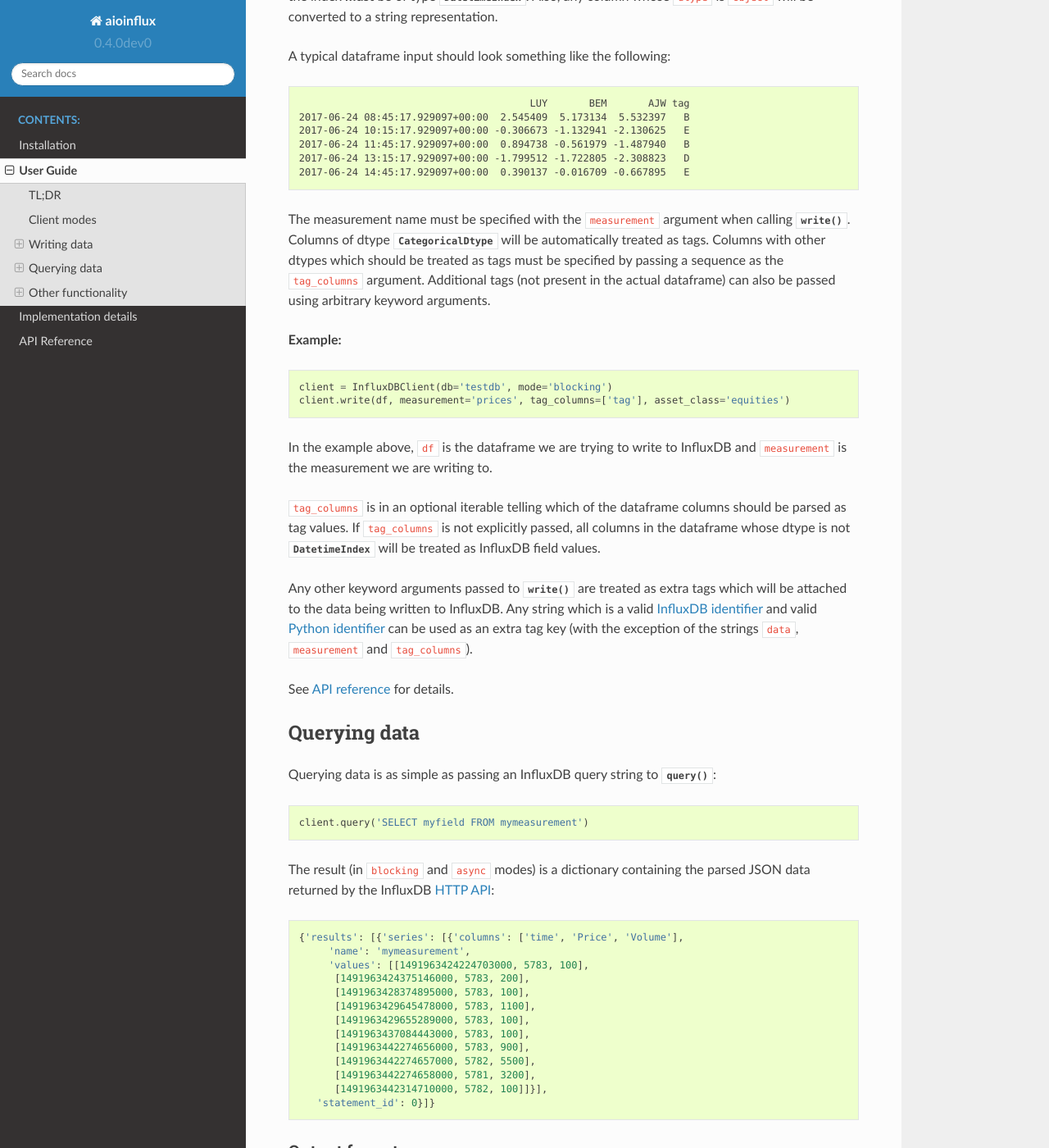
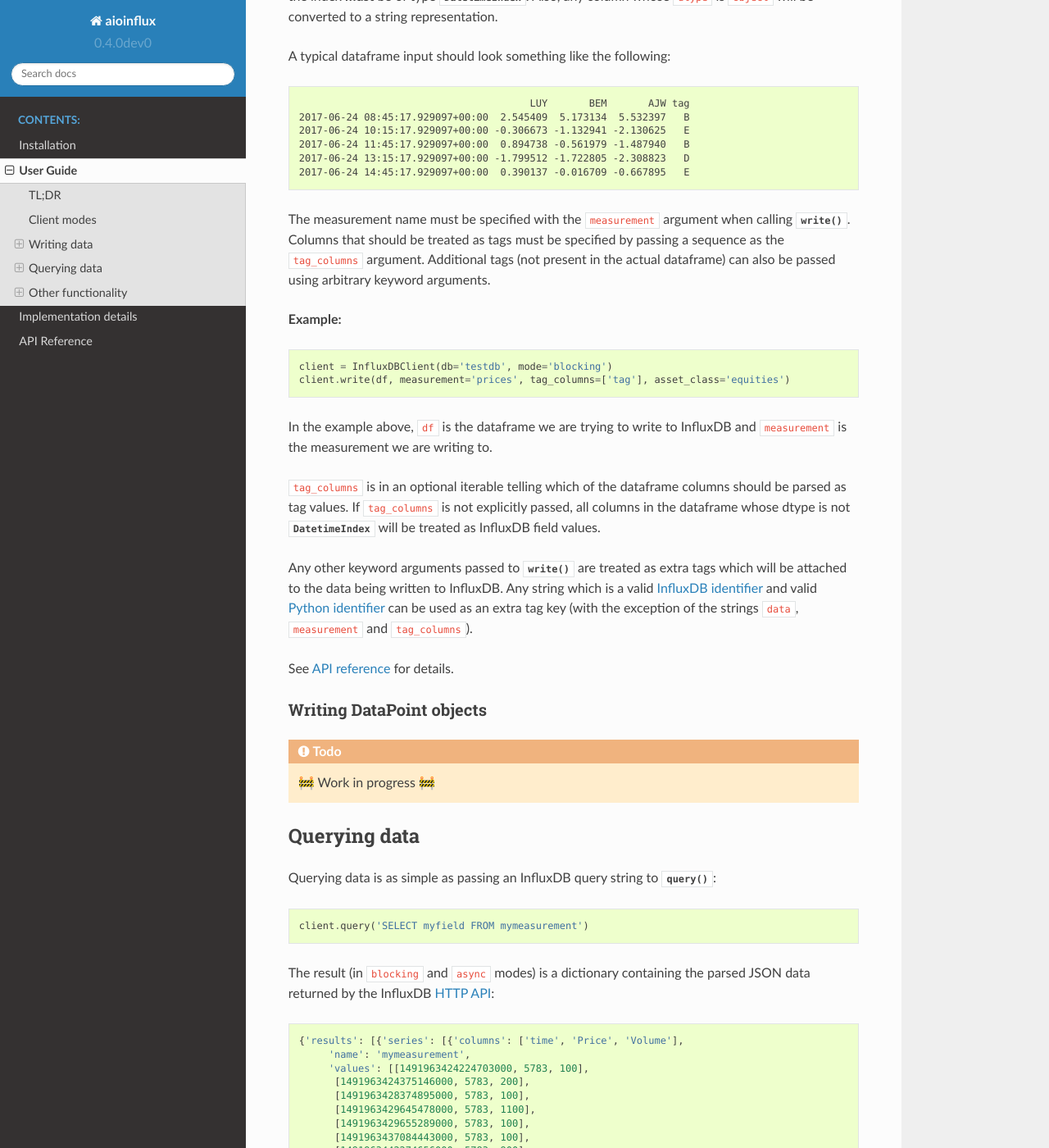
Before and after one commit to gusutabopb/aioinflux, a Sphinx documentation site: the page built from docs/usage.rst, in a window 1280 px wide and 1400 px high, scrolled down 2586 px. Shown: the whole window at 82% size. Built offline with Sphinx 7.4.7 and the Read the Docs theme 2.0.0, drawn with Linux system fonts in a browser that asks for light colours; some of the changed text lies outside the part shown.

Commit message:
Update docs

```diff
--- a/docs/conf.py
+++ b/docs/conf.py
@@ -49,6 +49,7 @@
     'sphinx.ext.intersphinx',
     'sphinx.ext.coverage',
     'sphinx.ext.mathjax',
+    'sphinx.ext.todo',
     'sphinx.ext.viewcode',
     'sphinx_autodoc_typehints'
 ]
@@ -168,6 +169,7 @@
 
 
 # -- Extension configuration -------------------------------------------------
+todo_include_todos = True
 
 # -- Options for intersphinx extension ---------------------------------------
 
--- a/docs/usage.rst
+++ b/docs/usage.rst
@@ -154,9 +154,7 @@
 
 The measurement name must be specified with the ``measurement`` argument
 when calling :meth:`~aioinflux.client.InfluxDBClient.write`.
-Columns of dtype :class:`~pandas.api.types.CategoricalDtype` will be automatically treated as tags.
-Columns with other dtypes which should be treated as tags
-must be specified by passing a sequence as the ``tag_columns`` argument.
+Columns that should be treated as tags must be specified by passing a sequence as the ``tag_columns`` argument.
 Additional tags (not present in the actual dataframe) can also be passed using arbitrary keyword arguments.
 
 **Example:**
@@ -184,6 +182,14 @@
 
 .. _`InfluxDB identifier`: https://docs.influxdata.com/influxdb/latest/query_language/spec/#identifiers
 .. _`Python identifier`: https://docs.python.org/3/reference/lexical_analysis.html#identifiers
+
+
+Writing DataPoint objects
+^^^^^^^^^^^^^^^^^^^^^^^^^
+
+.. todo:: 🚧 Work in progress 🚧
+
+
 
 Querying data
 -------------
@@ -274,8 +280,6 @@
      - ``int64``
    * - String
      - ``object``
-   * - String (tag values)
-     - ``CategoricalDtype``
    * - Boolean
      - ``bool``
    * - Timestamp
@@ -375,13 +379,6 @@
     async for chunk in r.iterchunks():
         # do something with JSON chunk
 
-
-Getting tag key/value info
-^^^^^^^^^^^^^^^^^^^^^^^^^^
-In order to properly parse dataframes, ``InfluxDBClient`` internally uses the ``get_tag_info``,
-which basically sends a series of ``SHOW TAG KEYS`` and ``SHOW TAG VALUES`` queries and gathers
-key/value information for all measurements of the active database in a dictionary.
-
 Query patterns
 ^^^^^^^^^^^^^^
 
```
Also changed, not shown: other parts of docs/usage.rst (+4 -2 lines), docs/api.rst (+6 -2 lines), 1 other file.
